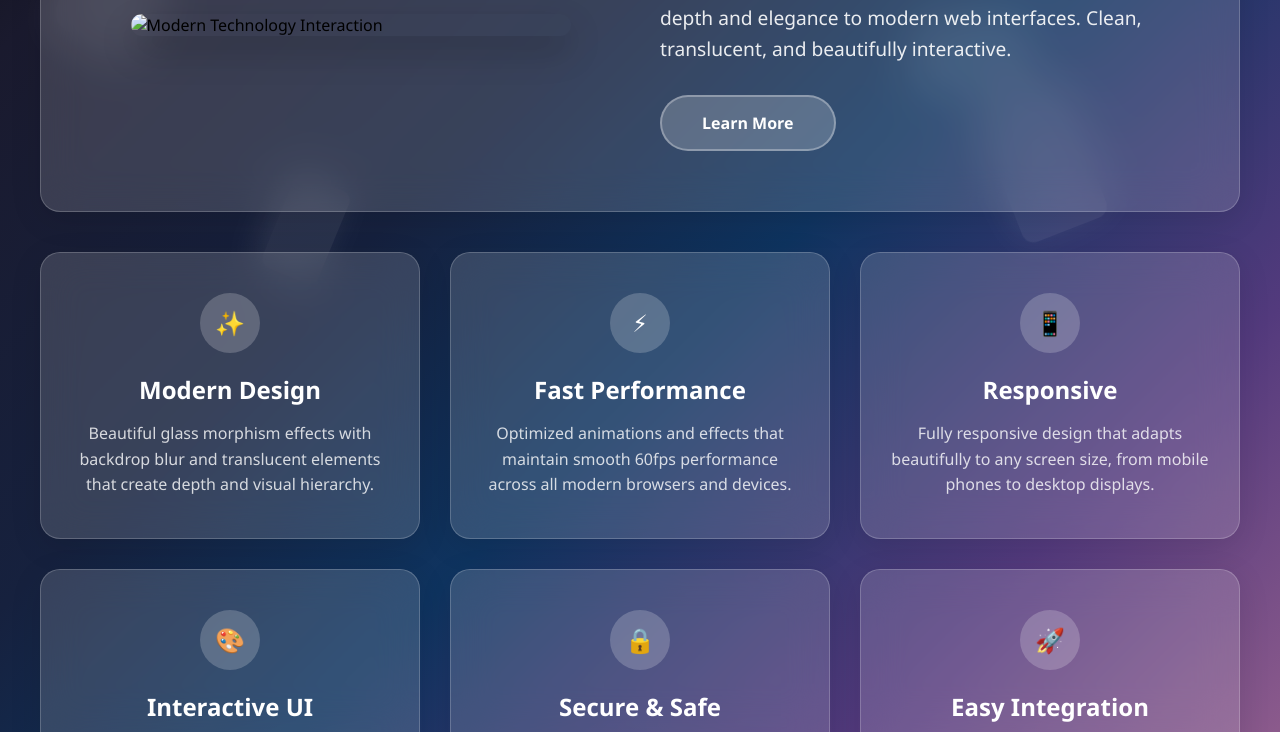
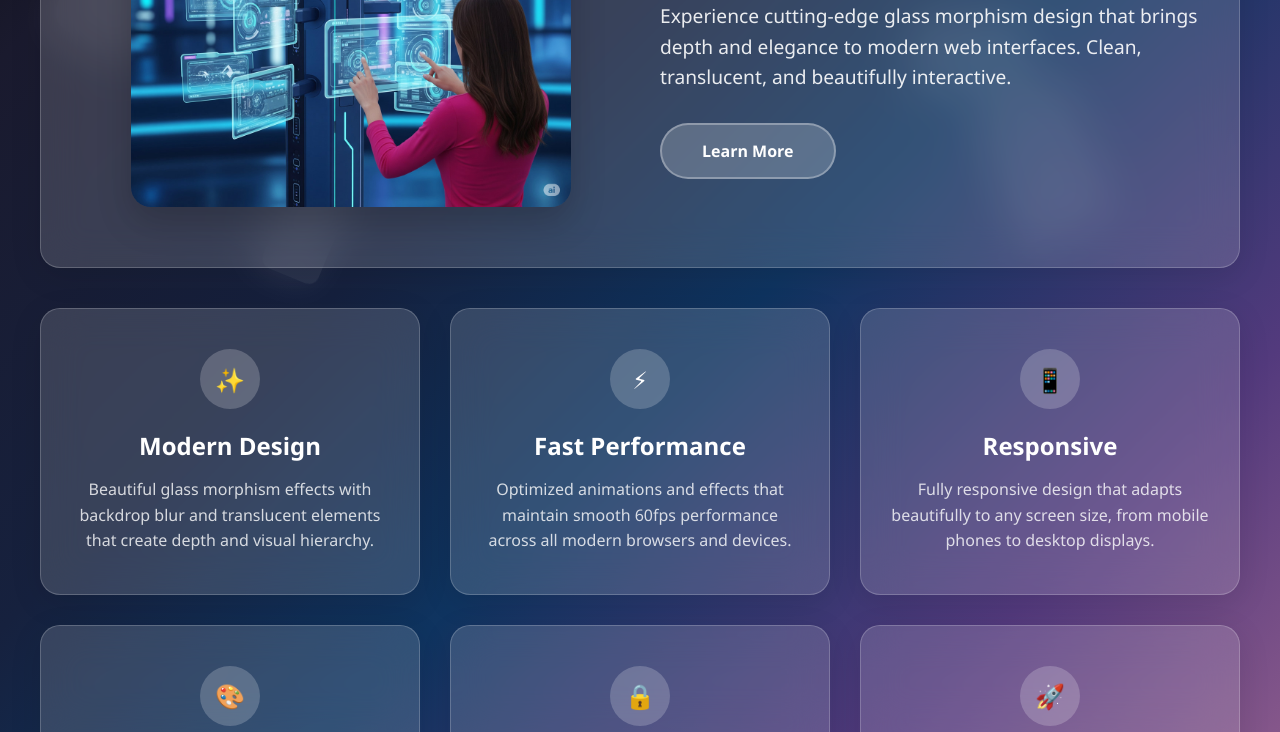
Before and after one commit to choklatyxahi/ClarityX, a plain HTML site: page index.html in a window 1280 px wide. Shown: the part 368-1100 px from the top of the page. Drawn offline with Linux system fonts and the light colour scheme; the site is published under a folder, as on GitHub Pages, so addresses that start at the root find nothing.

Commit message:
Removed / from imageindex.html

```diff
--- a/index.html
+++ b/index.html
@@ -68,7 +68,7 @@ Linked in : https://www.linkedin.com/in/sahilayaz/
             <div class="content-wrapper">
                 <section class="hero glass">
                     <div class="hero-image">
-                        <img src="/Girl.jpg" alt="Modern Technology Interaction" />
+                        <img src="Girl.jpg" alt="Modern Technology Interaction" />
                     </div>
                     <div class="hero-content">
                         <h1>Welcome to the Future</h1>
```
